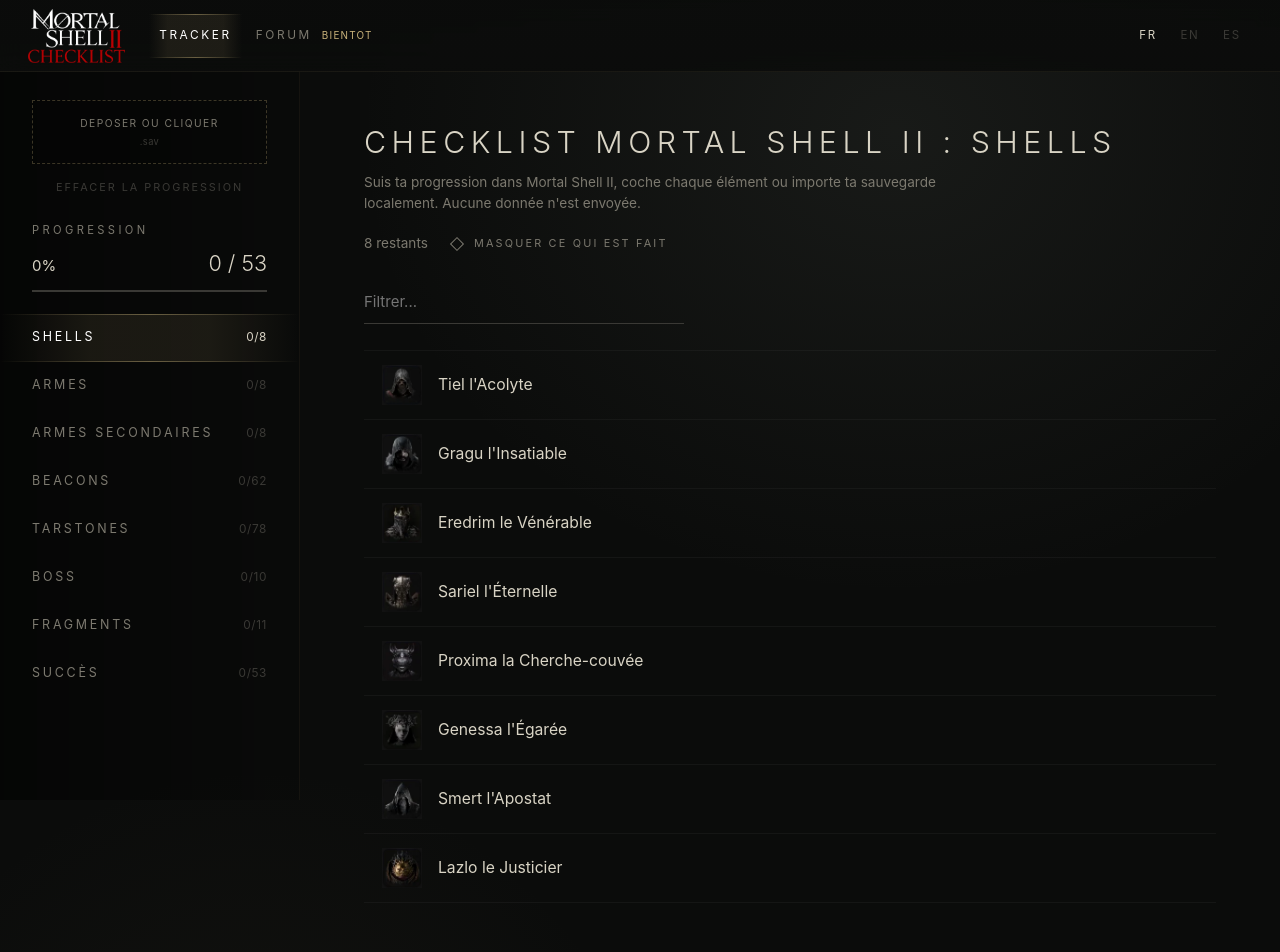
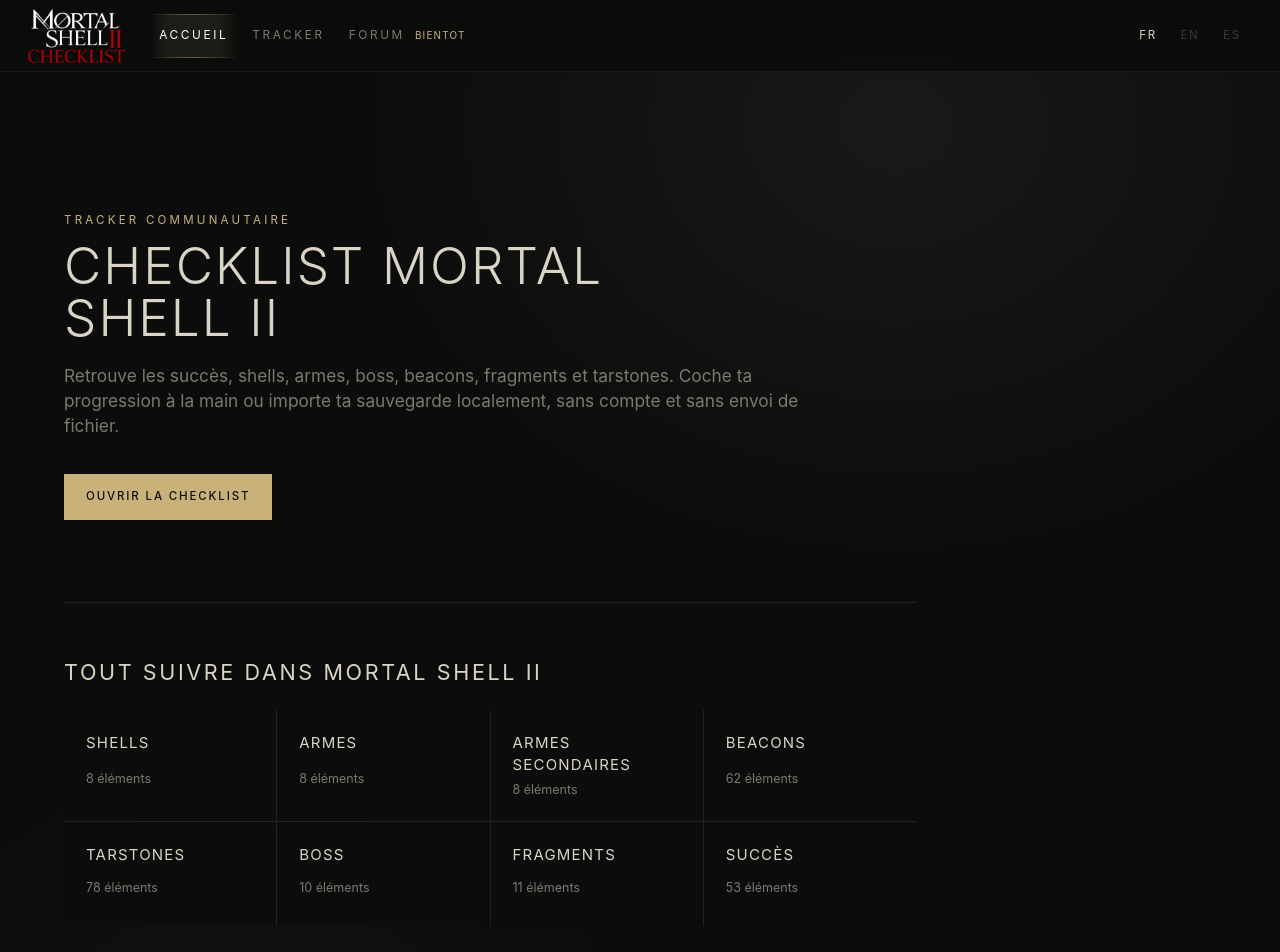
Before and after one commit to ADG08/ms2-checklist, a React (Vite) app: page / in a window 1280 px wide. Shown: the top 952 px of the page. Built offline with nearby package versions, Linux system fonts and the light colour scheme; a web font is replaced by a local one.

Commit message:
Enhance homepage structure and SEO by adding 'shells' section to sitemap, updating routing paths, and refining Nginx configuration for better URL handling. Introduced new translations and improved meta tags for enhanced visibility.

```diff
--- a/generate-sitemap.mjs
+++ b/generate-sitemap.mjs
@@ -2,7 +2,7 @@
 
 const origin = "https://ms2checklist.com";
 const languages = ["fr", "en", "es"];
-const sections = ["", "weapons", "sidearms", "beacons", "tarstones", "bosses", "fragments", "achievements"];
+const sections = ["", "shells", "weapons", "sidearms", "beacons", "tarstones", "bosses", "fragments", "achievements"];
 
 function url(language, section) {
   const prefix = language === "fr" ? "" : `/${language}`;
--- a/src/App.tsx
+++ b/src/App.tsx
@@ -3,10 +3,11 @@
 import { AchievementToasts } from "./components/AchievementToasts";
 import { Checklist } from "./components/Checklist";
 import { ComingSoon } from "./components/ComingSoon";
+import { Home } from "./components/Home";
 import { LanguageSwitch } from "./components/LanguageSwitch";
 import { ProgressRail } from "./components/ProgressRail";
 import { SaveActions } from "./components/SaveActions";
-import { itemsBySection, progressTabs } from "./data/checklist";
+import { itemsBySection, progressTabs, type ProgressTab } from "./data/checklist";
 import { useSeo } from "./hooks/useSeo";
 import { useTracker } from "./hooks/useTracker";
 import { hrefFor, hrefForSection, languageFromPath, pageFromPath, sectionFromPath, sitePages } from "./lib/route";
@@ -16,7 +17,7 @@
   const tracker = useTracker();
   const page = pageFromPath(globalThis.location.pathname);
   const language = languageFromPath(globalThis.location.pathname);
-  const tab = sectionFromPath(globalThis.location.pathname);
+  const [tab, setTab] = useState<ProgressTab>(() => sectionFromPath(globalThis.location.pathname));
   const [open, setOpen] = useState(false);
   const menuId = useId();
   const trackerPage = page === "tracker";
@@ -38,8 +39,14 @@
   }, []);
 
   useEffect(() => {
+    const onPopState = () => setTab(sectionFromPath(globalThis.location.pathname));
+    window.addEventListener("popstate", onPopState);
+    return () => window.removeEventListener("popstate", onPopState);
+  }, []);
+
+  useEffect(() => {
     setOpen(false);
-  }, [page]);
+  }, [page, tab]);
 
   useEffect(() => {
     document.body.classList.toggle("rail-open", open);
@@ -53,7 +60,7 @@
       </a>
 
       <header className="site-top">
-        <a className="site-logo" href={hrefFor("tracker", language)} aria-label="MS2 Checklist">
+        <a className="site-logo" href={hrefFor("home", language)} aria-label="MS2 Checklist">
           <img src="/logo-checklist.webp" alt="" width="97" height="54" />
         </a>
         <nav className="site-topnav" aria-label={t("nav.site")}>
@@ -89,7 +96,10 @@
                 title={t("nav.progress")}
                 overall={tracker.overall}
                 active={tab}
-                hrefForSection={(section) => hrefForSection(section, language)}
+                onSelect={(section) => {
+                  setTab(section);
+                  globalThis.history.pushState(null, "", hrefForSection(section, language));
+                }}
                 header={
                   <SaveActions
                     busy={tracker.busy}
@@ -119,7 +129,9 @@
         ) : null}
 
         <main id="content" className="site-main" tabIndex={-1}>
-          {page === "tracker" ? (
+          {page === "home" ? (
+            <Home />
+          ) : page === "tracker" ? (
             <Checklist
               section={tab}
               title={sectionName}
--- /dev/null
+++ b/src/components/Home.tsx
@@ -0,0 +1,38 @@
+import { useTranslation } from "react-i18next";
+import { itemsBySection, progressTabs } from "../data/checklist";
+import { hrefForSection, languageFromPath } from "../lib/route";
+
+export function Home() {
+  const { t } = useTranslation();
+  const language = languageFromPath(globalThis.location.pathname);
+
+  return (
+    <div className="site-home">
+      <section className="site-home-hero">
+        <p className="site-kicker">{t("home.kicker")}</p>
+        <h1>{t("home.title")}</h1>
+        <p>{t("home.intro")}</p>
+        <a className="site-home-cta" href={hrefForSection("shell", language)}>
+          {t("home.cta")}
+        </a>
+      </section>
+
+      <section className="site-home-sections" aria-labelledby="home-sections-title">
+        <h2 id="home-sections-title">{t("home.sectionsTitle")}</h2>
+        <div>
+          {progressTabs.map((section) => (
+            <a key={section} href={hrefForSection(section, language)}>
+              <span>{t(`checklist.sections.${section}`)}</span>
+              <small>{t("home.itemCount", { count: itemsBySection[section].length })}</small>
+            </a>
+          ))}
+        </div>
+      </section>
+
+      <section className="site-home-about">
+        <h2>{t("home.aboutTitle")}</h2>
+        <p>{t("home.aboutText")}</p>
+      </section>
+    </div>
+  );
+}
--- a/src/components/ProgressRail.tsx
+++ b/src/components/ProgressRail.tsx
@@ -13,12 +13,12 @@
   overall: SectionStats;
   sections: readonly Section[];
   active: ChecklistSectionId;
-  hrefForSection: (id: ChecklistSectionId) => string;
+  onSelect: (id: ChecklistSectionId) => void;
   header?: ReactNode;
   extra?: ReactNode;
 }>;
 
-export function ProgressRail({ labelId, title, overall, sections, active, hrefForSection, header, extra }: Props) {
+export function ProgressRail({ labelId, title, overall, sections, active, onSelect, header, extra }: Props) {
   const overallPct = percent(overall.done, overall.total);
   return (
     <>
@@ -40,17 +40,18 @@
         {sections.map((section) => {
           const done = section.stats.done === section.stats.total;
           return (
-            <a
+            <button
               key={section.id}
+              type="button"
               aria-current={active === section.id ? "page" : undefined}
               className={`${active === section.id ? "active" : ""}${done ? " full" : ""}`}
-              href={hrefForSection(section.id)}
+              onClick={() => onSelect(section.id)}
             >
               <span>{section.label}</span>
               <small>
                 {section.stats.done}/{section.stats.total}
               </small>
-            </a>
+            </button>
           );
         })}
       </nav>
--- a/src/hooks/useSeo.ts
+++ b/src/hooks/useSeo.ts
@@ -6,6 +6,9 @@
 
 const copy = {
   fr: {
+    homeTitle: "Mortal Shell II Checklist, achievements et progression",
+    homeDescription:
+      "Checklist communautaire Mortal Shell II : succès, shells, armes, boss et tarstones. Importe ta sauvegarde localement et suis ta progression.",
     title: (section: string) => `${section} | Checklist Mortal Shell II`,
     description:
       "Checklist interactive Mortal Shell II : succès, shells, armes, boss, tarstones et plus. Importe ta sauvegarde localement et suis ta progression.",
@@ -14,6 +17,9 @@
     locale: "fr_FR",
   },
   en: {
+    homeTitle: "Mortal Shell II Checklist, Achievements & Progress Tracker",
+    homeDescription:
+      "Community Mortal Shell II checklist for achievements, shells, weapons, bosses and tarstones. Import your save locally and track progress.",
     title: (section: string) => `${section} | Mortal Shell II Checklist`,
     description:
       "Interactive Mortal Shell II checklist for achievements, shells, weapons, bosses, tarstones and more. Import your save locally and track progress.",
@@ -22,6 +28,9 @@
     locale: "en_US",
   },
   es: {
+    homeTitle: "Checklist de Mortal Shell II, logros y progreso",
+    homeDescription:
+      "Checklist comunitaria de Mortal Shell II para logros, shells, armas, jefes y tarstones. Importa tu partida localmente y sigue tu progreso.",
     title: (section: string) => `${section} | Checklist de Mortal Shell II`,
     description:
       "Checklist interactiva de Mortal Shell II: logros, shells, armas, jefes, tarstones y más. Importa tu partida localmente y sigue tu progreso.",
@@ -54,8 +63,17 @@
     const language = languageFromPath(globalThis.location.pathname);
     const localized = copy[language];
     const isTracker = page === "tracker";
-    const title = isTracker ? localized.title(sectionName) : localized.forumTitle;
-    const description = isTracker ? localized.description : localized.forumDescription;
+    const isHome = page === "home";
+    const indexable = page !== "forum";
+    let title: string = localized.forumTitle;
+    let description: string = localized.forumDescription;
+    if (isHome) {
+      title = localized.homeTitle;
+      description = localized.homeDescription;
+    } else if (isTracker) {
+      title = localized.title(sectionName);
+      description = localized.description;
+    }
     const canonicalPath = isTracker ? hrefForSection(section, language) : hrefFor(page, language);
     const canonical = new URL(canonicalPath, ORIGIN).href;
     const image = `${ORIGIN}/og-image.png`;
@@ -64,7 +82,7 @@
     setMeta('meta[name="description"]', { name: "description", content: description });
     setMeta('meta[name="robots"]', {
       name: "robots",
-      content: isTracker ? "index, follow, max-image-preview:large" : "noindex, follow",
+      content: indexable ? "index, follow, max-image-preview:large" : "noindex, follow",
     });
     setMeta('meta[property="og:title"]', { property: "og:title", content: title });
     setMeta('meta[property="og:description"]', { property: "og:description", content: description });
@@ -96,19 +114,25 @@
     });
 
     const structuredData = document.querySelector<HTMLScriptElement>("#structured-data");
-    if (structuredData && isTracker) {
+    if (structuredData && indexable) {
       structuredData.textContent = JSON.stringify({
         "@context": "https://schema.org",
-        "@type": "WebApplication",
+        "@type": isHome ? "WebSite" : "WebApplication",
         name: "MS2 Checklist",
         url: canonical,
         description,
-        applicationCategory: "GameApplication",
-        operatingSystem: "Any",
         inLanguage: language,
         isAccessibleForFree: true,
-        offers: { "@type": "Offer", price: "0", priceCurrency: "EUR" },
+        ...(isHome
+          ? {}
+          : {
+              applicationCategory: "GameApplication",
+              operatingSystem: "Any",
+              offers: { "@type": "Offer", price: "0", priceCurrency: "EUR" },
+            }),
       });
+    } else if (structuredData) {
+      structuredData.textContent = "{}";
     }
   }, [page, section, sectionName]);
 }
--- a/src/i18n.ts
+++ b/src/i18n.ts
@@ -8,6 +8,7 @@
   fr: {
     translation: {
       nav: {
+        home: "Accueil",
         tracker: "Tracker",
         forum: "Forum",
         map: "Carte",
@@ -28,6 +29,18 @@
       },
       hero: {
         privacy: "La progression reste dans ton navigateur. Une save est optionnelle et n'est jamais envoyée.",
+      },
+      home: {
+        kicker: "Tracker communautaire",
+        title: "Checklist Mortal Shell II",
+        intro:
+          "Retrouve les succès, shells, armes, boss, beacons, fragments et tarstones. Coche ta progression à la main ou importe ta sauvegarde localement, sans compte et sans envoi de fichier.",
+        cta: "Ouvrir la checklist",
+        sectionsTitle: "Tout suivre dans Mortal Shell II",
+        itemCount: "{{count}} éléments",
+        aboutTitle: "Pensé pour le 100 %",
+        aboutText:
+          "MS2 Checklist est un fan site indépendant construit avec la communauté pour centraliser les découvertes, signaler les objectifs manquables et aider chaque joueur à terminer sa partie.",
       },
       seo: {
         title: "La checklist communautaire pour Mortal Shell II",
@@ -98,6 +111,7 @@
   en: {
     translation: {
       nav: {
+        home: "Home",
         tracker: "Tracker",
         forum: "Forum",
         map: "Map",
@@ -118,6 +132,18 @@
       },
       hero: {
         privacy: "Progress stays in your browser. A save is optional and never uploaded.",
+      },
+      home: {
+        kicker: "Community tracker",
+        title: "Mortal Shell II Checklist",
+        intro:
+          "Track achievements, shells, weapons, bosses, beacons, fragments and tarstones. Check progress manually or import your save locally, with no account and no file upload.",
+        cta: "Open the checklist",
+        sectionsTitle: "Track everything in Mortal Shell II",
+        itemCount: "{{count}} items",
+        aboutTitle: "Built for 100% completion",
+        aboutText:
+          "MS2 Checklist is an independent fan site built with the community to gather discoveries, flag missable objectives and help every player complete the game.",
       },
       seo: {
         title: "The community checklist for Mortal Shell II",
@@ -188,6 +214,7 @@
   es: {
     translation: {
       nav: {
+        home: "Inicio",
         tracker: "Tracker",
         forum: "Foro",
         map: "Mapa",
@@ -208,6 +235,18 @@
       },
       hero: {
         privacy: "El progreso se guarda en tu navegador. La partida es opcional y nunca se envia.",
+      },
+      home: {
+        kicker: "Tracker comunitario",
+        title: "Checklist de Mortal Shell II",
+        intro:
+          "Sigue logros, shells, armas, jefes, beacons, fragmentos y tarstones. Marca tu progreso o importa tu partida localmente, sin cuenta y sin enviar archivos.",
+        cta: "Abrir la checklist",
+        sectionsTitle: "Sigue todo en Mortal Shell II",
+        itemCount: "{{count}} elementos",
+        aboutTitle: "Creada para completar el 100 %",
+        aboutText:
+          "MS2 Checklist es un fan site independiente creado con la comunidad para reunir descubrimientos, señalar objetivos perdibles y ayudar a completar el juego.",
       },
       seo: {
         title: "La checklist comunitaria de Mortal Shell II",
--- a/src/lib/route.ts
+++ b/src/lib/route.ts
@@ -1,5 +1,6 @@
 export const sitePages = [
-  { id: "tracker", path: "/", soon: false },
+  { id: "home", path: "/", soon: false },
+  { id: "tracker", path: "/shells", soon: false },
   { id: "forum", path: "/forum", soon: true },
 ] as const;
 
@@ -8,7 +9,7 @@
 export const siteLanguages = ["fr", "en", "es"] as const;
 export type SiteLanguage = (typeof siteLanguages)[number];
 export const sectionPaths = {
-  shell: "",
+  shell: "shells",
   weapon: "weapons",
   sidearm: "sidearms",
   beacon: "beacons",
@@ -52,8 +53,7 @@
 
 export function hrefForSection(section: RoutedSection, language: SiteLanguage = "fr"): string {
   const prefix = language === "fr" ? "" : `/${language}`;
-  const sectionPath = sectionPaths[section];
-  return sectionPath ? `${prefix}/${sectionPath}` : `${prefix}/`;
+  return `${prefix}/${sectionPaths[section]}`;
 }
 
 export function isReady(page: SitePage): boolean {
--- a/src/styles.css
+++ b/src/styles.css
@@ -211,7 +211,7 @@
   box-shadow: 0 0 10px rgba(200, 178, 122, .5);
 }
 .site-rail nav { display: grid; }
-.site-rail nav > a {
+.site-rail nav button {
   position: relative;
   display: flex;
   justify-content: space-between;
@@ -224,23 +224,22 @@
   letter-spacing: .22em;
   text-transform: uppercase;
   color: var(--dim);
-  text-decoration: none;
 }
-.site-rail nav > a span {
+.site-rail nav button span {
   min-width: 0;
   overflow: hidden;
   text-overflow: ellipsis;
   white-space: nowrap;
 }
-.site-rail nav > a small { font-size: .74rem; letter-spacing: .05em; color: var(--faint); }
-.site-rail nav > a:hover { color: var(--ink); }
-.site-rail nav > a.full small { color: var(--gold); }
-.site-rail nav > a.active {
+.site-rail nav button small { font-size: .74rem; letter-spacing: .05em; color: var(--faint); }
+.site-rail nav button:hover { color: var(--ink); }
+.site-rail nav button.full small { color: var(--gold); }
+.site-rail nav button.active {
   color: #fff;
   background: linear-gradient(90deg, transparent, var(--hl) 30%, var(--hl) 70%, transparent);
 }
-.site-rail nav > a.active::before,
-.site-rail nav > a.active::after {
+.site-rail nav button.active::before,
+.site-rail nav button.active::after {
   content: "";
   position: absolute;
   left: 0;
@@ -248,9 +247,9 @@
   height: 1px;
   background: linear-gradient(90deg, transparent, rgba(200, 178, 122, .45), transparent);
 }
-.site-rail nav > a.active::before { top: 0; }
-.site-rail nav > a.active::after { bottom: 0; }
-.site-rail nav > a.active small { color: var(--ink); }
+.site-rail nav button.active::before { top: 0; }
+.site-rail nav button.active::after { bottom: 0; }
+.site-rail nav button.active small { color: var(--ink); }
 .site-menu, .site-scrim, .site-rail .site-rail-pages { display: none; }
 .site-burger {
   position: relative;
@@ -666,6 +665,53 @@
 
 .site-coming { max-width: 520px; padding: clamp(28px, 8vw, 64px) 0; }
 .site-kicker { margin: 0 0 10px; letter-spacing: .28em; text-transform: uppercase; color: var(--gold); font-size: .72rem; }
+.site-home { max-width: 1120px; margin: 0 auto; }
+.site-home-hero { max-width: 820px; padding: clamp(28px, 8vw, 92px) 0 clamp(42px, 8vw, 82px); }
+.site-home-hero h1 {
+  max-width: 22ch;
+  margin: 0 0 20px;
+  font-size: clamp(1.8rem, 5vw, 3.2rem);
+  font-weight: 300;
+  line-height: 1.02;
+  letter-spacing: .04em;
+  text-transform: uppercase;
+}
+.site-home-hero > p:not(.site-kicker) { max-width: 68ch; color: var(--dim); font-size: clamp(.95rem, 2vw, 1.08rem); }
+.site-home-cta {
+  display: inline-flex;
+  align-items: center;
+  min-height: 46px;
+  margin-top: 18px;
+  padding: 0 22px;
+  color: #111;
+  background: var(--gold);
+  font-size: .72rem;
+  font-weight: 500;
+  letter-spacing: .16em;
+  text-decoration: none;
+  text-transform: uppercase;
+}
+.site-home-sections, .site-home-about { padding: clamp(28px, 5vw, 54px) 0; border-top: 1px solid rgba(200, 178, 122, .12); }
+.site-home-sections h2, .site-home-about h2 {
+  margin: 0 0 22px;
+  font-size: clamp(1.05rem, 3vw, 1.35rem);
+  font-weight: 400;
+  letter-spacing: .12em;
+  text-transform: uppercase;
+}
+.site-home-sections > div { display: grid; grid-template-columns: repeat(4, minmax(0, 1fr)); gap: 1px; background: rgba(200, 178, 122, .12); }
+.site-home-sections a {
+  display: grid;
+  gap: 6px;
+  min-height: 104px;
+  padding: 22px;
+  background: #0b0c0b;
+  text-decoration: none;
+}
+.site-home-sections a:hover { background: var(--hl); }
+.site-home-sections a span { color: var(--ink); letter-spacing: .08em; text-transform: uppercase; }
+.site-home-sections a small { color: var(--dim); }
+.site-home-about p { max-width: 72ch; margin: 0; color: var(--dim); line-height: 1.7; }
 .site-coming h1 {
   margin: 0 0 14px;
   font-weight: 300;
@@ -680,7 +726,7 @@
 @media (max-width: 1100px) {
   .site-body.has-rail { grid-template-columns: 260px minmax(0, 1fr); }
   .site-rail-label, .site-overall, .site-bar, .site-save { margin-left: 22px; margin-right: 22px; }
-  .site-rail nav > a { padding: 0 22px; letter-spacing: .14em; }
+  .site-rail nav button { padding: 0 22px; letter-spacing: .14em; }
 }
 
 @media (max-width: 860px) {
@@ -758,10 +804,11 @@
   .site-tools { flex-basis: 100%; }
   .site-tools input[type="search"] { max-width: none; }
   .site-head-meta { gap: 4px 14px; }
+  .site-home-sections > div { grid-template-columns: repeat(2, minmax(0, 1fr)); }
   .site-seo > div { grid-template-columns: 1fr; }
   .site-hide { letter-spacing: .12em; }
   .site-group h2 button { letter-spacing: .12em; }
-  .site-rail nav > a { font-size: .72rem; letter-spacing: .1em; }
+  .site-rail nav button { font-size: .72rem; letter-spacing: .1em; }
   .site-overall span:last-child { font-size: 1.15rem; }
   .site-list button.has-icon { grid-template-columns: 36px 1fr; gap: 12px; }
   .site-icon-wrap, .site-icon { width: 36px; height: 36px; }
@@ -772,6 +819,7 @@
 
 @media (max-width: 380px) {
   .site-langs a { min-width: 32px; }
+  .site-home-sections > div { grid-template-columns: 1fr; }
   .site-list button { padding-inline: 6px; }
   .site-head h1 { letter-spacing: .1em; }
 }
```
Also changed, not shown: 2 other files (tests, documents, lock files or other folders).
